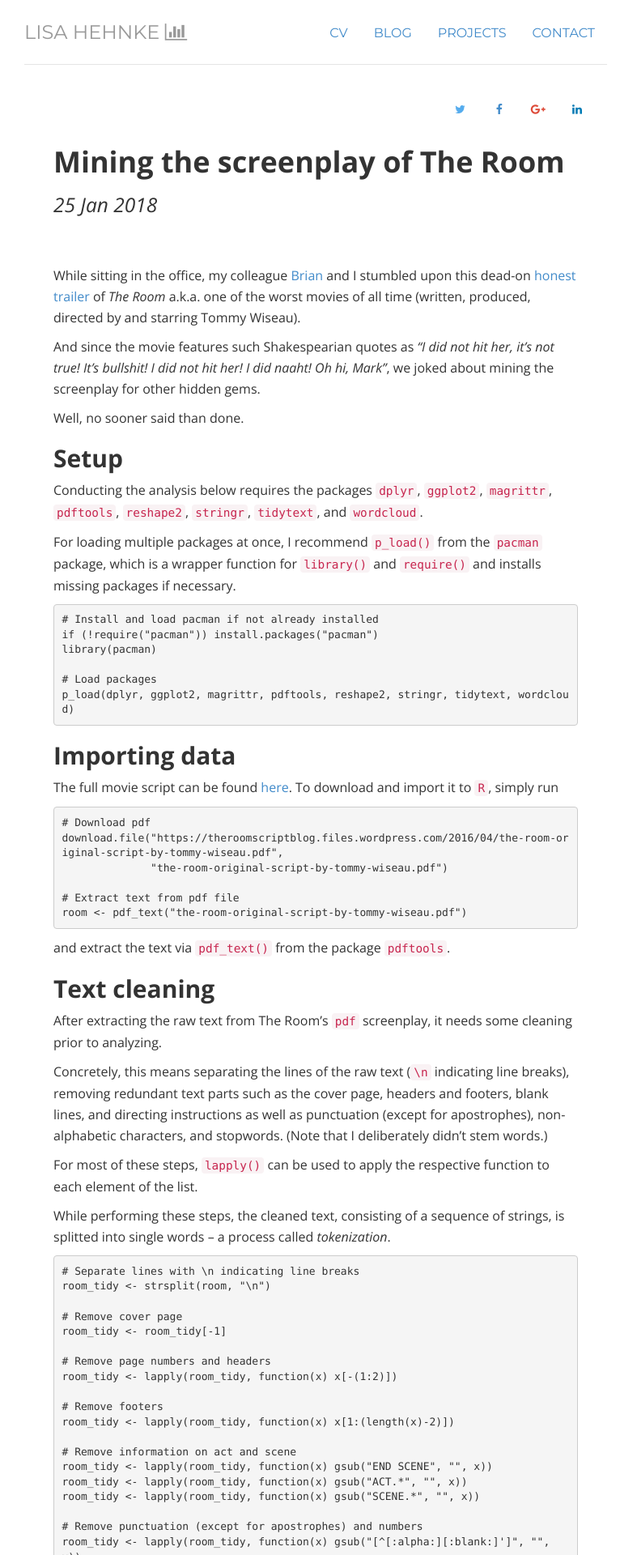
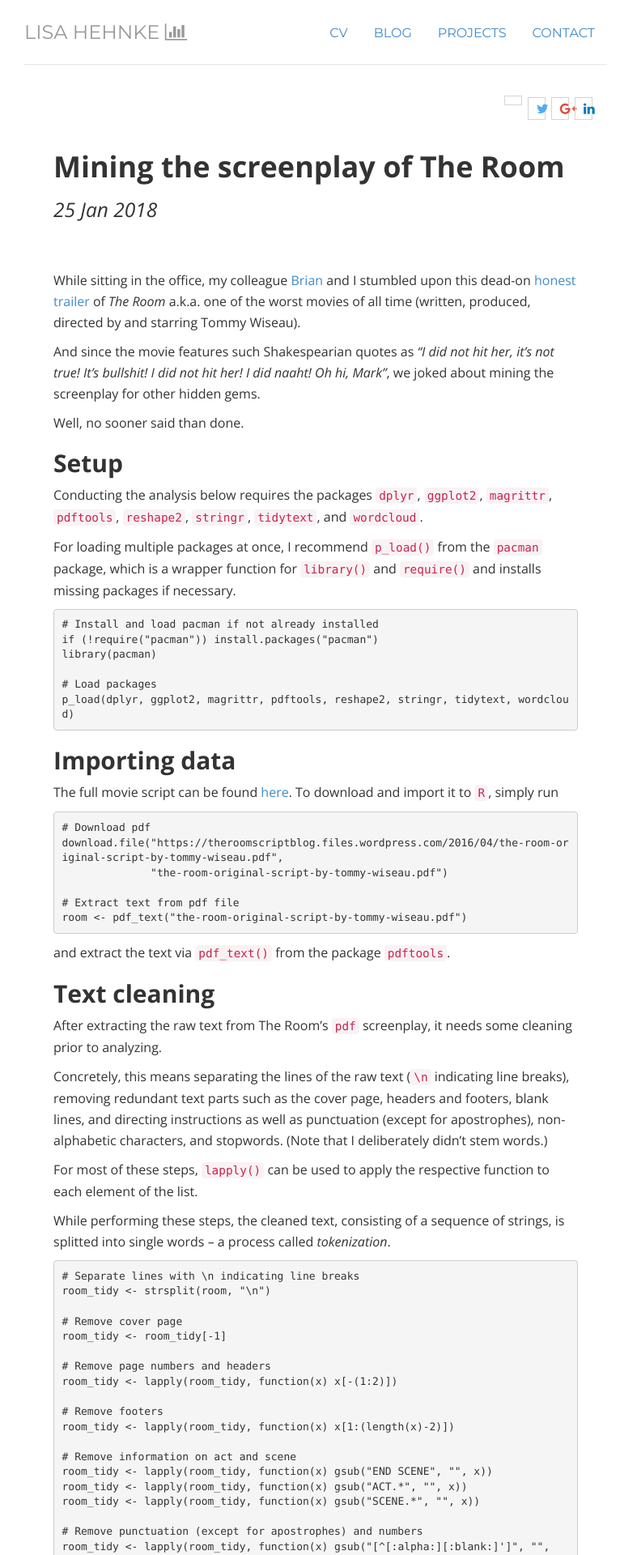
Before and after one commit to lhehnke/lhehnke.github.io, a Jekyll site: the page built from _posts/2018-01-25-text_mining_the_room.md, in a window 1280 px wide. Shown: the top 1920 px of the page at 81% size, without its empty margins (250-1016 px from the left). Built offline with Jekyll 4.4.1, drawn with Linux system fonts in a browser that asks for light colours; nearby versions of some CDN libraries; emoji names are drawn with the system emoji font; some web fonts are replaced.

Commit message:
Test buttons

```diff
--- a/_includes/share-page.html
+++ b/_includes/share-page.html
@@ -1,39 +1,40 @@
 <div class="share-page">
+
+      <div class="share-buttons">
 
 <!-- <section id="social-share-section"> -->
 
-      <p class="text muted sr-only" style="font-family:'Montserrat', Helvetica, sans-serif;text-transform:uppercase; font-weight:normal; font-size=14px">Share on</p>
+<span class="sr-only">Share: </span>
 
-<!-- <span class="sr-only">Share: </span> -->
+        <a  href="https://www.facebook.com/sharer/sharer.php?u={{ site.url }}{{ page.url }}"
+            onclick="window.open(this.href, 'pop-up', 'left=20,top=20,width=500,height=500,toolbar=1,resizable=0'); return false;"
+            title="Share on Facebook" >
+                <span class="fa fa-fw fa-facebook-offical share-button" aria-hidden="true"></span>
+      <span class="sr-only">Facebook</span>
+        </a>
 
-  <!--- Share on Twitter -->
-    <a href="https://twitter.com/intent/tweet?text={{ page.title | url_encode }}+{{ site.url }}{{ page.url }}"
-    class="btn btn-social-icon btn-twitter" title="Share on Twitter">
-      <span class="fa fa-fw fa-twitter" aria-hidden="true"></span>
+        <a  href="https://twitter.com/intent/tweet?text={{ page.title | url_encode }}+{{ site.url }}{{ page.url }}"
+            onclick="window.open(this.href, 'pop-up', 'left=20,top=20,width=500,height=500,toolbar=1,resizable=0'); return false;"
+            title="Share on Twitter" >
+                <span class="fa fa-fw fa-twitter share-button" aria-hidden="true"></span>
       <span class="sr-only">Twitter</span>
-      </a>
+        </a>
 
-    <!--- Share on Facebook -->
-      <a href="https://www.facebook.com/sharer/sharer.php?u={{ site.url }}{{ page.url }}"
-    class="btn btn-social-icon btn-facebook" title="Share on Facebook">
-      <span class="fa fa-fw fa-facebook" aria-hidden="true"></span>
-      <span class="sr-only">Facebook</span>
-      </a>
+        <a  href="https://plus.google.com/share?url={{ site.url }}{{ page.url }}"
+            onclick="window.open(this.href, 'pop-up', 'left=20,top=20,width=500,height=500,toolbar=1,resizable=0'); return false;"
+            title="Share on Google+" >
+                <span class="fa fa-fw fa-google-plus share-button" aria-hidden="true"></span>
+      <span class="sr-only">Google+</span>
+        </a>
 
-    <!--- Share on Google Plus -->
-      <a href="https://plus.google.com/share?url={{ site.url }}{{ page.url }}"
-    class="btn btn-social-icon btn-google" title="Share on Google+">
-      <span class="fa fa-fw fa-google-plus" aria-hidden="true"></span>
-      <span class="sr-only">Google+</span>
-      </a>
+        <a  href="https://www.linkedin.com/shareArticle?mini=true&url={{ site.url }}{{ page.url }}"
+            onclick="window.open(this.href, 'pop-up', 'left=20,top=20,width=500,height=500,toolbar=1,resizable=0'); return false;"
+            title="Share on LinkedIn" >
+                <span class="fa fa-fw fa-linkedin share-button" aria-hidden="true"></span>
+      <span class="sr-only">LinkedIn</span>
+        </a>
 
 
-    <!--- Share on LinkedIn -->
-      <a href="https://www.linkedin.com/shareArticle?mini=true&url={{ site.url }}{{ page.url }}"
-    class="btn btn-social-icon btn-linkedin" title="Share on LinkedIn">
-      <span class="fa fa-fw fa-linkedin" aria-hidden="true"></span>
-      <span class="sr-only">LinkedIn</span>
-      </a>
 
  </div>
 
@@ -66,4 +67,48 @@
   text-transform: uppercase;
 }
 
+/* All buttons */
+.share-buttons {
+}
+
+/* Each button */
+
+.share-button:hover {
+    opacity: 1;
+    color: #ffffff;
+}
+
+/* Facebook button */
+.fa-facebook-official {
+    color: #3b5998;
+}
+.fa-facebook-official:hover {
+    background-color: #3b5998;
+}
+
+/* Twitter button */
+.fa-twitter {
+    color: #55acee;
+}
+.fa-twitter:hover {
+    background-color: #55acee;
+}
+
+/* Google-PLus button */
+.fa-google-plus {
+    color: #dd4b39;
+}
+.fa-google-plus:hover {
+    background-color: #dd4b39;
+}
+
+
+/* LinkedIn button */
+.fa-linkedin {
+    color: #007bb5;
+}
+.fa-linkedin:hover {
+    background-color: #007bb5;
+}
+
 </style>
```
